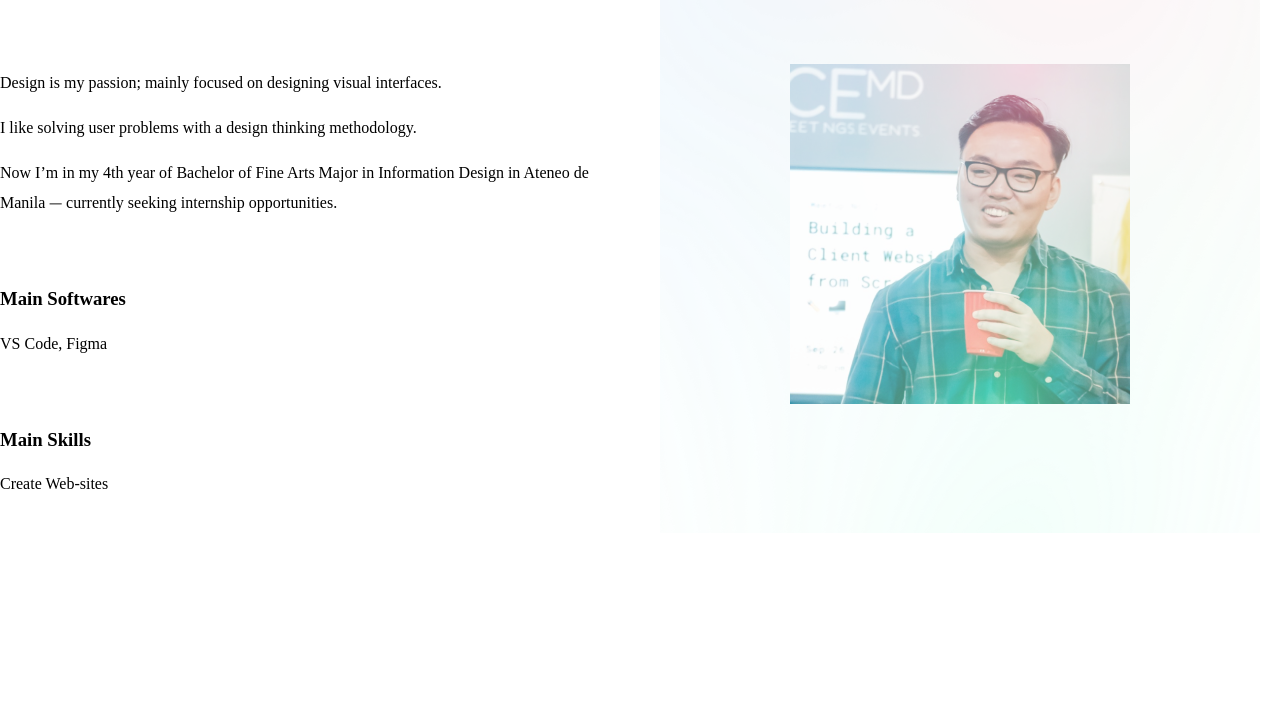
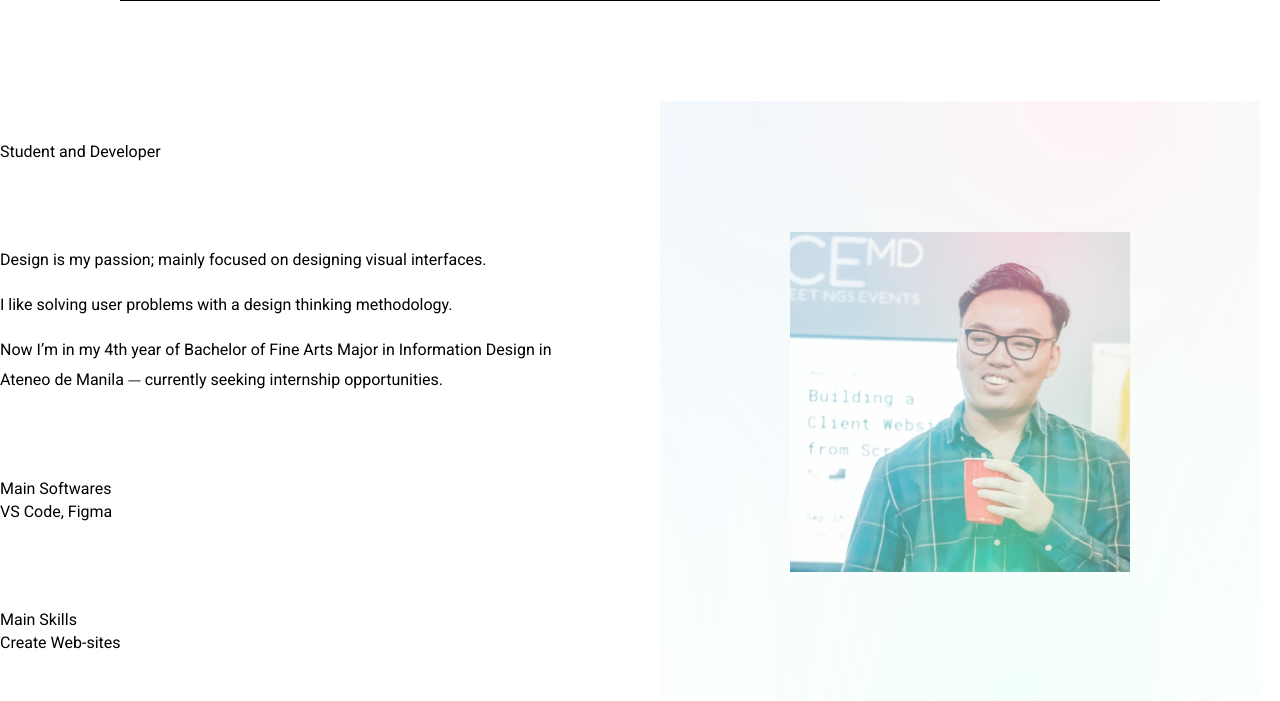
Before and after one commit to DAN-IT-Teens/FS-11t, a plain HTML site: page 4-Portfolio/index.html in a window 1280 px wide. Shown: the part 1765-2466 px from the top of the page. Before the commit the page ends 2298 px from the top, so only its background shows below. Drawn offline with Linux system fonts and the light colour scheme.

Commit message:
update portfolio

```diff
--- a/4-Portfolio/index.html
+++ b/4-Portfolio/index.html
@@ -1,6 +1,8 @@
 <!DOCTYPE html>
 <html lang="en">
 <head>
+    <link rel="stylesheet" href="./reset.css">
+    <link href="https://fonts.googleapis.com/css2?family=Roboto:wght@400;700&display=swap" rel="stylesheet">
     <link rel="stylesheet" href="./style.css">
     <meta charset="UTF-8">
     <meta http-equiv="X-UA-Compatible" content="IE=edge">
--- /dev/null
+++ b/4-Portfolio/reset.css
@@ -0,0 +1,48 @@
+/* http://meyerweb.com/eric/tools/css/reset/
+   v2.0 | 20110126
+   License: none (public domain)
+*/
+
+html, body, div, span, applet, object, iframe,
+h1, h2, h3, h4, h5, h6, p, blockquote, pre,
+a, abbr, acronym, address, big, cite, code,
+del, dfn, em, img, ins, kbd, q, s, samp,
+small, strike, strong, sub, sup, tt, var,
+b, u, i, center,
+dl, dt, dd, ol, ul, li,
+fieldset, form, label, legend,
+table, caption, tbody, tfoot, thead, tr, th, td,
+article, aside, canvas, details, embed,
+figure, figcaption, footer, header, hgroup,
+menu, nav, output, ruby, section, summary,
+time, mark, audio, video {
+	margin: 0;
+	padding: 0;
+	border: 0;
+	font-size: 100%;
+	font: inherit;
+	vertical-align: baseline;
+}
+/* HTML5 display-role reset for older browsers */
+article, aside, details, figcaption, figure,
+footer, header, hgroup, menu, nav, section {
+	display: block;
+}
+body {
+	line-height: 1;
+}
+ol, ul {
+	list-style: none;
+}
+blockquote, q {
+	quotes: none;
+}
+blockquote:before, blockquote:after,
+q:before, q:after {
+	content: '';
+	content: none;
+}
+table {
+	border-collapse: collapse;
+	border-spacing: 0;
+}
--- a/4-Portfolio/style.css
+++ b/4-Portfolio/style.css
@@ -1,3 +1,7 @@
+body {
+    font-family: 'Roboto', sans-serif;
+}
+
 .header {
     height: 600px;
     background: linear-gradient(0deg, rgba(255, 255, 255, 0.5), rgba(255, 255, 255, 0.5)), radial-gradient(86.34% 86.34% at 69.24% 0%, #F3A8FF 0%, #FFB3CA 0.01%, rgba(185, 255, 200, 0) 100%) /* warning: gradient uses a rotation that is not supported by CSS and may not behave as expected */, radial-gradient(110.5% 110.5% at 21.63% 0%, #9AB8FF 0%, rgba(169, 255, 240, 0) 100%) /* warning: gradient uses a rotation that is not supported by CSS and may not behave as expected */, radial-gradient(86.46% 96.77% at 56.53% 107.7%, #A8FFE0 0%, rgba(255, 255, 255, 0) 100%) /* warning: gradient uses a rotation that is not supported by CSS and may not behave as expected */, rgba(196, 196, 196, 0.1);
@@ -5,6 +9,12 @@
     /* flex-direction: column;
     justify-content: flex-end; */
     align-items: flex-end;
+}
+
+.header h1 {
+    margin: 60px 120px;
+    font-size: 60px;
+    line-height: 80px;
 }
 
 .header-project {
@@ -27,6 +37,7 @@ body {
 }
 
 .project-list {
+    margin: 100px 120px;
     list-style-type: none;
 }
 
@@ -41,6 +52,7 @@ body {
 
 .project-text {
     display: flex;
+    gap: 40px;
     flex-direction: column;
     width: 600px;
 }
--- /dev/null
+++ b/5-Pseudoelements/style.css
@@ -0,0 +1,29 @@
+p::selection {
+    color: white;
+    background: green;
+}
+
+p::first-letter {
+    font-size: 70px;
+}
+
+p::first-line {
+    color: red;
+}
+
+p{
+    background-color: rgba(0, 0, 0, 0.1);
+    width: 400px;
+    height: 100px;
+    overflow: auto;
+}
+
+p::before {
+    content: "TEST";
+    color: green;
+}
+
+p::after{
+    content: 'AFTER';
+    font-size: 20px;
+}
```
Also changed, not shown: 4-Portfolio/project.html (+1 -0 lines), 5-Pseudoelements/index.html (added, +13 -0 lines).
